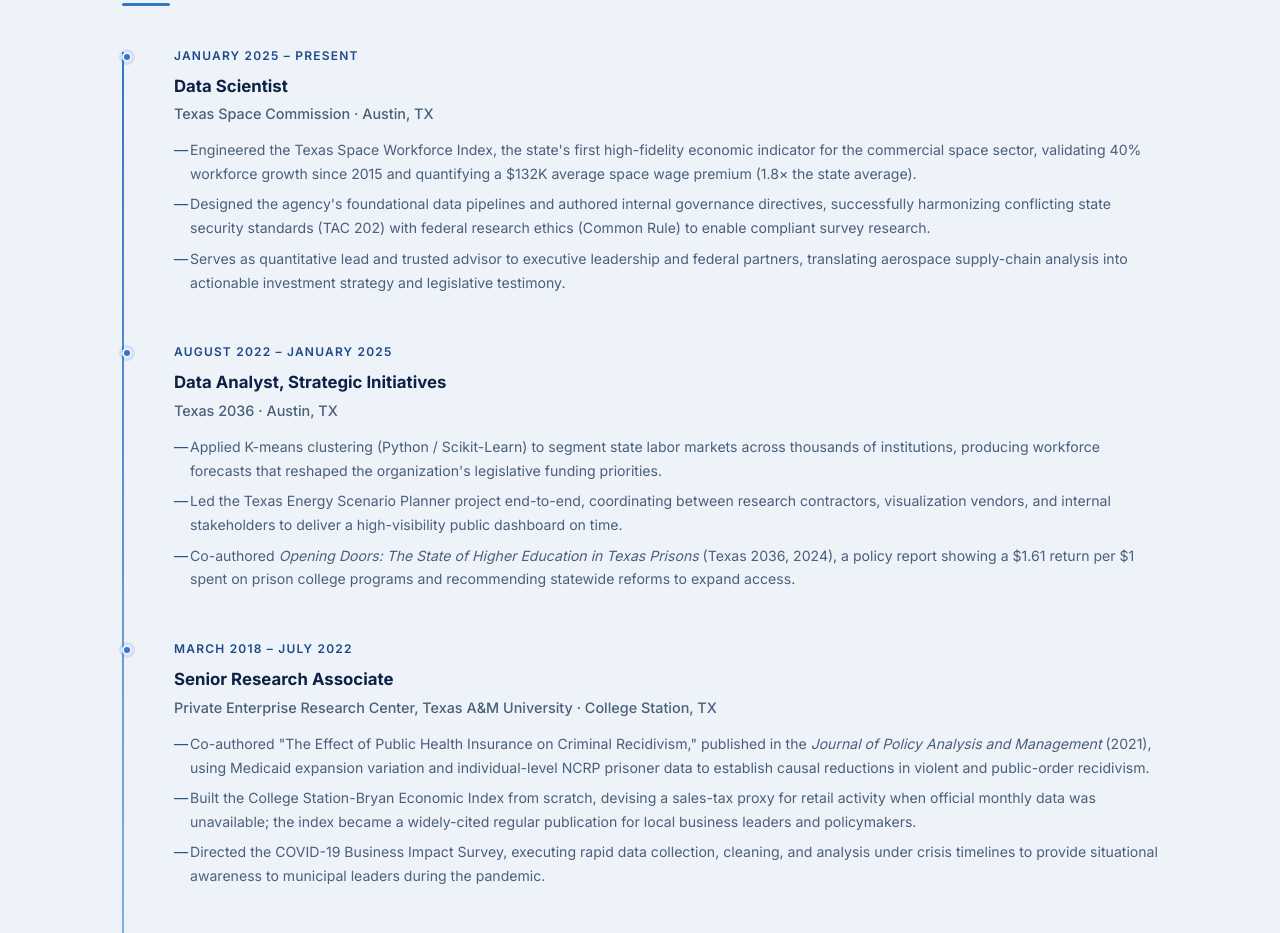
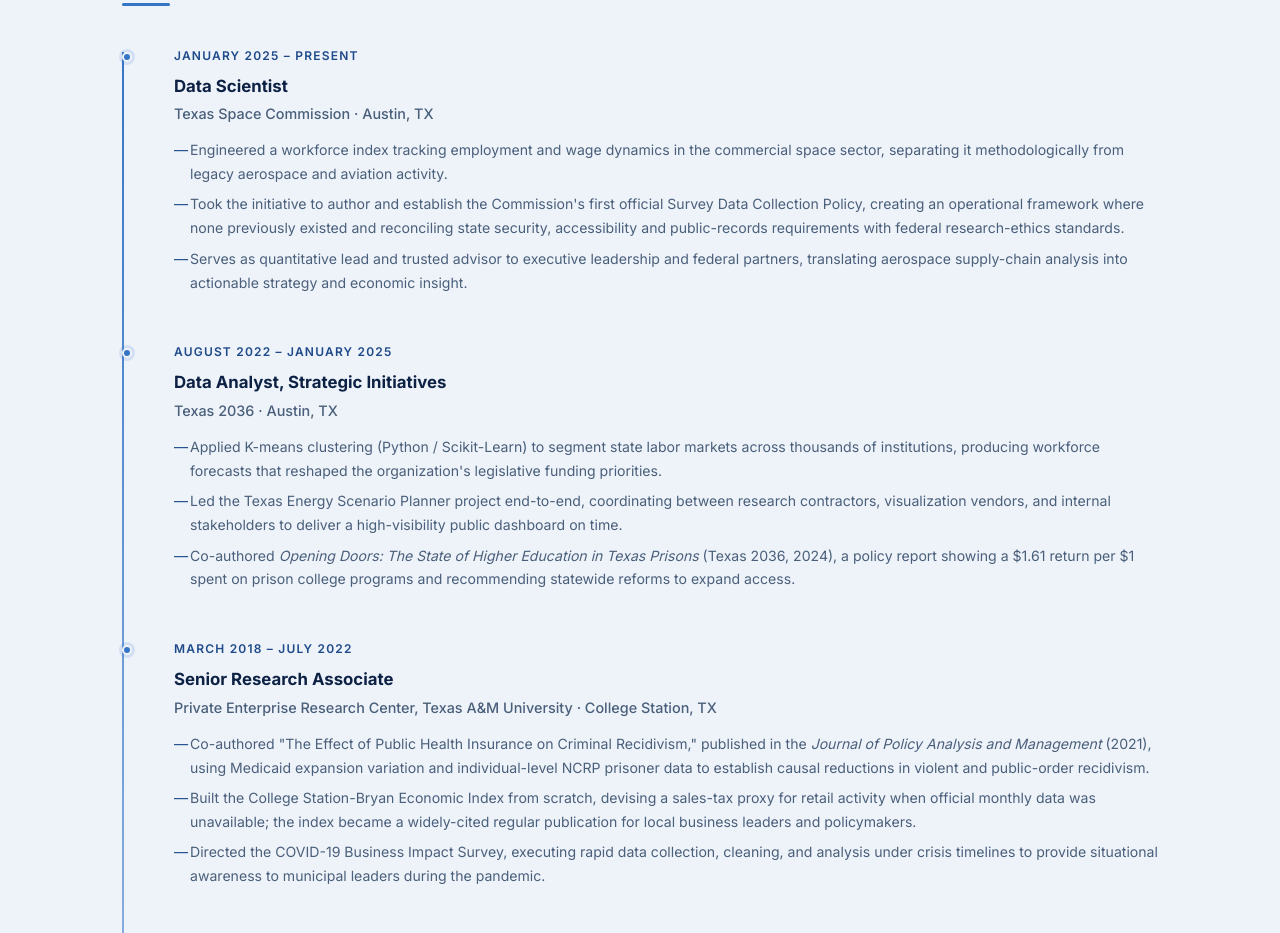
Before and after one commit to cinavarro/cinavarro.github.io, a plain HTML site: page index.html in a window 1280 px wide. Shown: the part 2676-3609 px from the top of the page. Drawn offline with Linux system fonts and the light colour scheme.

Commit message:
fixed TSWI index details from site and resume

```diff
--- a/index.html
+++ b/index.html
@@ -604,7 +604,7 @@
           recidivism, and directed a COVID-19 business impact survey. At Texas 2036
           I translated complex data into legislative recommendations on workforce and
           criminal justice. Since January 2025 I've served as Data Scientist at the
-          Texas Space Commission, engineering the state's first space workforce index.
+          Texas Space Commission, building economic indicators for the commercial space sector.
         </p>
         <p>
           I bring to big tech a combination that's genuinely rare: rigorous econometric
@@ -657,9 +657,9 @@
         <div class="timeline-org">Texas Space Commission · Austin, TX</div>
         <div class="timeline-body">
           <ul>
-            <li>Engineered the Texas Space Workforce Index, the state's first high-fidelity economic indicator for the commercial space sector, validating 40% workforce growth since 2015 and quantifying a $132K average space wage premium (1.8× the state average).</li>
-            <li>Designed the agency's foundational data pipelines and authored internal governance directives, successfully harmonizing conflicting state security standards (TAC 202) with federal research ethics (Common Rule) to enable compliant survey research.</li>
-            <li>Serves as quantitative lead and trusted advisor to executive leadership and federal partners, translating aerospace supply-chain analysis into actionable investment strategy and legislative testimony.</li>
+            <li>Engineered a workforce index tracking employment and wage dynamics in the commercial space sector, separating it methodologically from legacy aerospace and aviation activity.</li>
+            <li>Took the initiative to author and establish the Commission's first official Survey Data Collection Policy, creating an operational framework where none previously existed and reconciling state security, accessibility and public-records requirements with federal research-ethics standards.</li>
+            <li>Serves as quantitative lead and trusted advisor to executive leadership and federal partners, translating aerospace supply-chain analysis into actionable strategy and economic insight.</li>
           </ul>
         </div>
       </div>
```
Also changed, not shown: 1 other file.
